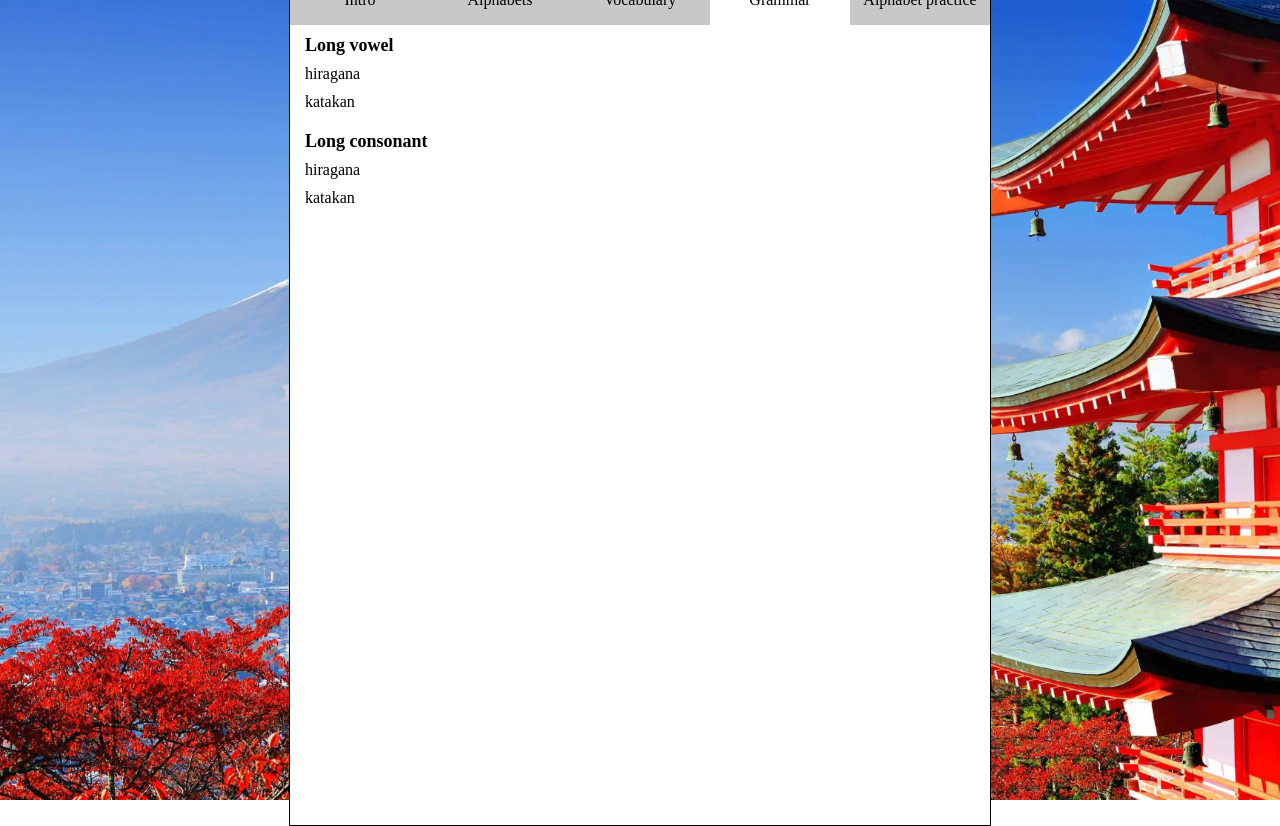
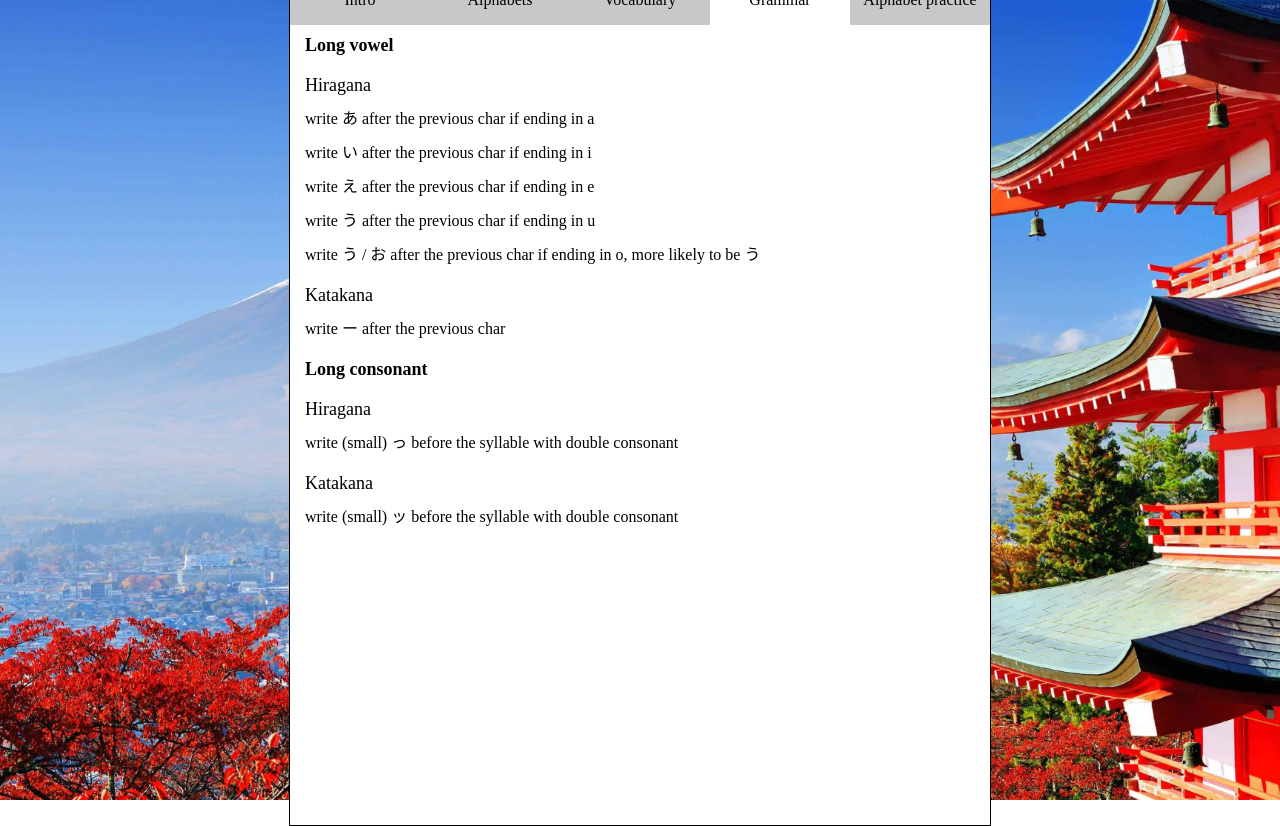
Before and after one commit to Comum/react-japanese-training-tool, a React (Create React App) app: page / in a window 1280 px wide. Both pictures are taken after a click on the item "Grammar". Built offline with nearby package versions, Linux system fonts and the light colour scheme; data requests are answered from the project's data file.

Commit message:
add grammar rules

```diff
--- /dev/null
+++ b/src/scenes/components/rule.js
@@ -0,0 +1,12 @@
+import React from 'react';
+import styled from 'styled-components';
+
+const Elment = styled.li`
+	width: 100%;
+
+	margin-bottom: 10px;
+`;
+
+const Rule = props => <Elment>{props.description}</Elment>;
+
+export default Rule;
--- a/src/scenes/components/title.js
+++ b/src/scenes/components/title.js
@@ -1,17 +1,20 @@
 import React from 'react';
 import styled from 'styled-components';
 
+const Title = props => {
+	const fontWeight = props.bold ? 'bold' : 'initial';
 	const Element = styled.div`
 		width: 100%;
 		height: 40px;
 
 		font-size: 18px;
-	font-weight: bold;
+		font-weight: ${fontWeight};
 
 		display: flex;
 		align-items: center;
 	`;
 
-const Title = props => <Element>{props.name}</Element>;
+	return <Element>{props.name}</Element>;
+};
 
 export default Title;
--- a/src/scenes/components/writting-rules-list.js
+++ b/src/scenes/components/writting-rules-list.js
@@ -1,17 +1,41 @@
 import React from 'react';
 import styled from 'styled-components';
+
+import Title from './title';
+import Rule from './rule';
 
 const Container = styled.div`
 	width: 100%;
 	height: 100%;
-
-	margin-bottom: 10px;
 `;
 
+const RulesWrapper = styled.ul`
+	width: 100%;
+	height: 100%;
+
+	margin: 0;
+	padding: 0;
+
+	list-style-type: none;
+`;
+
+const getRulesList = rules => {
+	if (!rules.length) {
+		return <div />;
+	}
+
+	return rules.map(rule => <Rule description={rule.description} />);
+};
+
 const WrittingRulesList = props => {
-	console.log(props);
+	const rules = getRulesList(props.rules);
 
-	return <Container>{props.name}</Container>;
+	return (
+		<Container>
+			<Title name={props.name} />
+			<RulesWrapper>{rules}</RulesWrapper>
+		</Container>
+	);
 };
 
 export default WrittingRulesList;
--- a/src/scenes/components/writting-rules.js
+++ b/src/scenes/components/writting-rules.js
@@ -28,9 +28,9 @@ const getRulesElement = ({ rules }) => {
 	rules.forEach(rule => {
 		element.push(
 			<RuleContainer key={rule.id}>
-				<Title name={rule.name} />
-				<WrittingRulesList name="hiragana" rules={rule.hiragana} />
-				<WrittingRulesList name="katakan" rules={rule.katakana} />
+				<Title name={rule.name} bold="true" />
+				<WrittingRulesList name="Hiragana" rules={rule.hiragana} />
+				<WrittingRulesList name="Katakana" rules={rule.katakana} />
 			</RuleContainer>,
 		);
 	});
```
Lines whose indentation alone changed are shown as unchanged.
